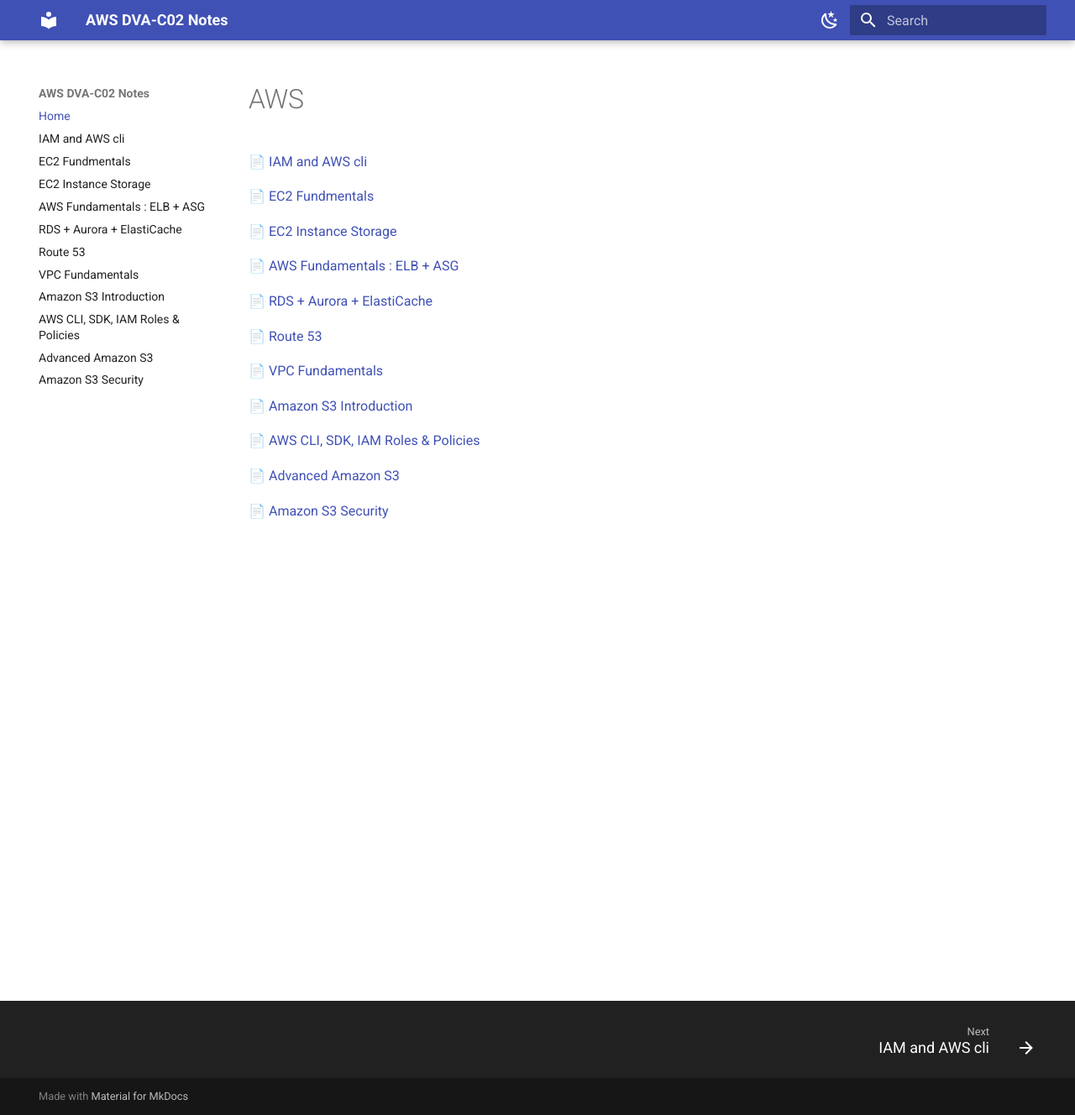
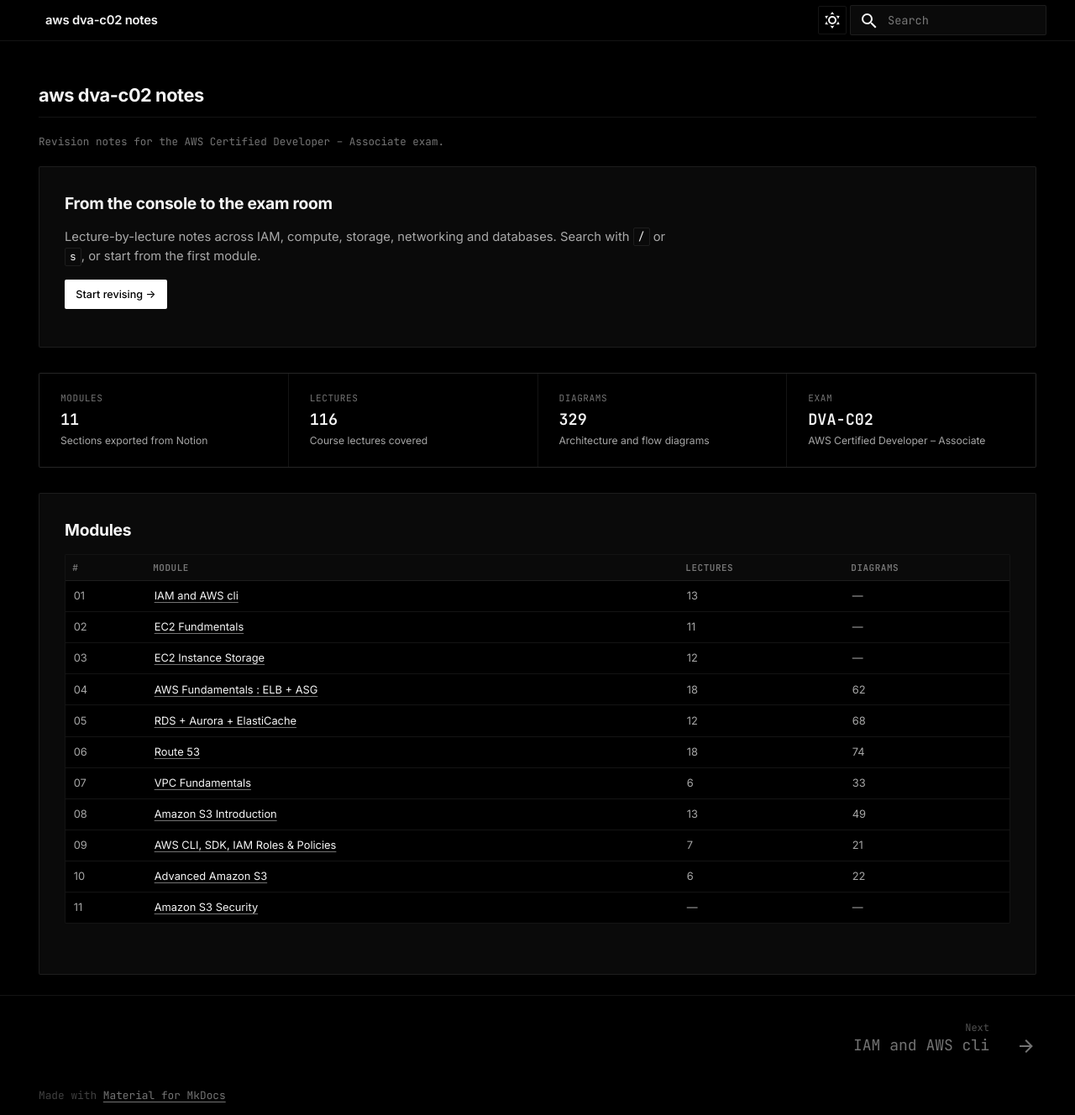
Before and after one commit to Bhaveshpetkar3/dva-c02-notes, an MkDocs documentation site: the page built from docs/index.md, in a window 1280 px wide and 1328 px high. Shown: the whole window at 84% size. Built offline with MkDocs 1.6.1 and Material for MkDocs 9.7.7, drawn with Linux system fonts in a browser that asks for light colours; a script that is not in the unit is left out.

Commit message:
Restyle site to match backend_guide theme
Self-hosted Inter/JetBrains Mono, AMOLED dark and cream light palettes,
monochrome Mermaid, and a dashboard-style home page generated by the exporter.

Co-Authored-By: Claude Opus 5.5 <noreply@anthropic.com>

```diff
--- a/docs/index.md
+++ b/docs/index.md
@@ -1,23 +1,50 @@
-# AWS
+---
+hide:
+  - navigation
+  - toc
+---
 
-📄 [IAM and AWS cli](iam-and-aws-cli.md)
+# aws dva-c02 notes
 
-📄 [EC2 Fundmentals](ec2-fundmentals.md)
+<p class="page-subtitle">Revision notes for the AWS Certified Developer – Associate exam.</p>
 
-📄 [EC2 Instance Storage](ec2-instance-storage.md)
+<div class="home-workspace" markdown>
 
-📄 [AWS Fundamentals : ELB + ASG](aws-fundamentals-elb-asg.md)
+<div class="hero-panel" markdown>
 
-📄 [RDS + Aurora + ElastiCache](rds-aurora-elasticache.md)
+## From the console to the exam room
 
-📄 [Route 53](route-53.md)
+Lecture-by-lecture notes across IAM, compute, storage, networking and databases. Search with `/` or `s`, or start from the first module.
 
-📄 [VPC Fundamentals](vpc-fundamentals.md)
+[Start revising →](iam-and-aws-cli.md){ .md-button .md-button--primary }
 
-📄 [Amazon S3 Introduction](amazon-s3-introduction.md)
+</div>
 
-📄 [AWS CLI, SDK, IAM Roles & Policies](aws-cli-sdk-iam-roles-policies.md)
+<div class="stats-grid">
+<div class="stat-box"><div class="stat-label">Modules</div><div class="stat-value">11</div><div class="stat-desc">Sections exported from Notion</div></div>
+<div class="stat-box"><div class="stat-label">Lectures</div><div class="stat-value">116</div><div class="stat-desc">Course lectures covered</div></div>
+<div class="stat-box"><div class="stat-label">Diagrams</div><div class="stat-value">329</div><div class="stat-desc">Architecture and flow diagrams</div></div>
+<div class="stat-box"><div class="stat-label">Exam</div><div class="stat-value">DVA-C02</div><div class="stat-desc">AWS Certified Developer – Associate</div></div>
+</div>
 
-📄 [Advanced Amazon S3](advanced-amazon-s3.md)
+<div class="hero-panel" markdown>
 
-📄 [Amazon S3 Security](amazon-s3-security.md)
+## Modules
+
+| # | Module | Lectures | Diagrams |
+| --- | --- | --- | --- |
+| 01 | [IAM and AWS cli](iam-and-aws-cli.md) | 13 | — |
+| 02 | [EC2 Fundmentals](ec2-fundmentals.md) | 11 | — |
+| 03 | [EC2 Instance Storage](ec2-instance-storage.md) | 12 | — |
+| 04 | [AWS Fundamentals : ELB + ASG](aws-fundamentals-elb-asg.md) | 18 | 62 |
+| 05 | [RDS + Aurora + ElastiCache](rds-aurora-elasticache.md) | 12 | 68 |
+| 06 | [Route 53](route-53.md) | 18 | 74 |
+| 07 | [VPC Fundamentals](vpc-fundamentals.md) | 6 | 33 |
+| 08 | [Amazon S3 Introduction](amazon-s3-introduction.md) | 13 | 49 |
+| 09 | [AWS CLI, SDK, IAM Roles & Policies](aws-cli-sdk-iam-roles-policies.md) | 7 | 21 |
+| 10 | [Advanced Amazon S3](advanced-amazon-s3.md) | 6 | 22 |
+| 11 | [Amazon S3 Security](amazon-s3-security.md) | — | — |
+
+</div>
+
+</div>
--- /dev/null
+++ b/docs/stylesheets/extra.css
@@ -0,0 +1,482 @@
+/* Minimal theme matching the backend_guide site: AMOLED dark, warm cream light,
+   Inter + JetBrains Mono, hairline borders, square corners. */
+
+@font-face {
+  font-family: "Inter";
+  src: url("../assets/fonts/inter.woff2") format("woff2");
+  font-weight: 100 900;
+  font-display: swap;
+}
+
+@font-face {
+  font-family: "JetBrains Mono";
+  src: url("../assets/fonts/jetbrains-mono.woff2") format("woff2");
+  font-weight: 100 800;
+  font-display: swap;
+}
+
+/* ─── Design tokens ─── */
+:root {
+  --md-text-font: "Inter";
+  --md-code-font: "JetBrains Mono";
+  --font-mono: "JetBrains Mono", ui-monospace, SFMono-Regular, Menlo, Consolas, monospace;
+  --radius: 2px;
+}
+
+[data-md-color-scheme="slate"] {
+  --bg-primary: #000000;
+  --bg-secondary: #0a0a0a;
+  --bg-tertiary: #141414;
+  --border-subtle: rgba(255, 255, 255, 0.08);
+  --border-accent: rgba(255, 255, 255, 0.16);
+  --text-primary: #f5f5f5;
+  --text-secondary: rgba(255, 255, 255, 0.65);
+  --text-muted: rgba(255, 255, 255, 0.45);
+  --text-faint: rgba(255, 255, 255, 0.25);
+  --text-inverse: #000000;
+  --accent-primary: #ffffff;
+}
+
+[data-md-color-scheme="default"] {
+  --bg-primary: #f7f7f4;
+  --bg-secondary: #f2f1ed;
+  --bg-tertiary: #ebeae5;
+  --border-subtle: rgba(38, 37, 30, 0.06);
+  --border-accent: rgba(38, 37, 30, 0.12);
+  --text-primary: #26251e;
+  --text-secondary: rgba(38, 37, 30, 0.6);
+  --text-muted: rgba(38, 37, 30, 0.4);
+  --text-faint: rgba(38, 37, 30, 0.2);
+  --text-inverse: #f7f7f4;
+  --accent-primary: #26251e;
+}
+
+/* Map tokens onto Material's variables. */
+[data-md-color-scheme="slate"],
+[data-md-color-scheme="default"] {
+  --md-default-bg-color: var(--bg-primary);
+  --md-default-fg-color: var(--text-primary);
+  --md-default-fg-color--light: var(--text-secondary);
+  --md-default-fg-color--lighter: var(--text-muted);
+  --md-default-fg-color--lightest: var(--border-accent);
+  --md-primary-fg-color: var(--bg-primary);
+  --md-primary-fg-color--light: var(--bg-secondary);
+  --md-primary-fg-color--dark: var(--bg-primary);
+  --md-primary-bg-color: var(--text-primary);
+  --md-primary-bg-color--light: var(--text-secondary);
+  --md-accent-fg-color: var(--text-primary);
+  --md-accent-fg-color--transparent: var(--bg-tertiary);
+  --md-accent-bg-color: var(--bg-primary);
+  --md-typeset-color: var(--text-primary);
+  --md-typeset-a-color: var(--text-primary);
+  --md-typeset-table-color: var(--border-subtle);
+  --md-typeset-table-color--light: var(--bg-tertiary);
+  --md-code-bg-color: var(--bg-secondary);
+  --md-code-fg-color: var(--text-primary);
+  --md-footer-bg-color: var(--bg-primary);
+  --md-footer-bg-color--dark: var(--bg-primary);
+  --md-footer-fg-color: var(--text-muted);
+  --md-footer-fg-color--light: var(--text-muted);
+  --md-footer-fg-color--lighter: var(--text-faint);
+  --md-shadow-z1: none;
+  --md-shadow-z2: none;
+  --md-shadow-z3: 0 8px 24px rgba(0, 0, 0, 0.2);
+
+  --md-mermaid-font-family: "Inter", sans-serif;
+  --md-mermaid-edge-color: var(--text-muted);
+  --md-mermaid-node-bg-color: var(--bg-tertiary);
+  --md-mermaid-node-fg-color: var(--border-accent);
+  --md-mermaid-label-bg-color: var(--bg-primary);
+  --md-mermaid-label-fg-color: var(--text-primary);
+  --md-mermaid-sequence-actor-bg-color: var(--bg-tertiary);
+  --md-mermaid-sequence-actor-fg-color: var(--text-primary);
+  --md-mermaid-sequence-actor-border-color: var(--border-accent);
+  --md-mermaid-sequence-actor-line-color: var(--text-faint);
+  --md-mermaid-sequence-actorman-bg-color: var(--bg-tertiary);
+  --md-mermaid-sequence-actorman-line-color: var(--text-muted);
+  --md-mermaid-sequence-box-bg-color: var(--bg-secondary);
+  --md-mermaid-sequence-box-fg-color: var(--text-primary);
+  --md-mermaid-sequence-label-bg-color: var(--bg-tertiary);
+  --md-mermaid-sequence-label-fg-color: var(--text-primary);
+  --md-mermaid-sequence-loop-bg-color: var(--bg-secondary);
+  --md-mermaid-sequence-loop-fg-color: var(--text-secondary);
+  --md-mermaid-sequence-loop-border-color: var(--border-accent);
+  --md-mermaid-sequence-message-fg-color: var(--text-primary);
+  --md-mermaid-sequence-message-line-color: var(--text-secondary);
+  --md-mermaid-sequence-note-bg-color: var(--bg-secondary);
+  --md-mermaid-sequence-note-fg-color: var(--text-secondary);
+  --md-mermaid-sequence-note-border-color: var(--border-accent);
+  --md-mermaid-sequence-number-bg-color: var(--accent-primary);
+  --md-mermaid-sequence-number-fg-color: var(--text-inverse);
+}
+
+body {
+  -webkit-font-smoothing: antialiased;
+  -moz-osx-font-smoothing: grayscale;
+}
+
+::-webkit-scrollbar { width: 6px; height: 6px; }
+::-webkit-scrollbar-track { background: var(--bg-primary); }
+::-webkit-scrollbar-thumb { background: var(--bg-tertiary); border-radius: var(--radius); }
+::-webkit-scrollbar-thumb:hover { background: var(--text-muted); }
+
+/* ─── Header ─── */
+.md-header {
+  border-bottom: 1px solid var(--border-subtle);
+}
+
+.md-header__topic:first-child {
+  font-size: 0.74rem;
+  font-weight: 600;
+  letter-spacing: -0.015em;
+  text-transform: lowercase;
+}
+
+.md-header__topic + .md-header__topic {
+  font-family: var(--font-mono);
+  font-size: 0.68rem;
+  color: var(--text-secondary);
+}
+
+.md-header__button.md-logo { display: none; }
+
+.md-header__option .md-header__button {
+  border: 1px solid var(--border-subtle);
+  border-radius: var(--radius);
+  padding: 0.2rem;
+  margin: 0 0.2rem;
+}
+.md-header__option .md-header__button:hover {
+  background: var(--bg-tertiary);
+  border-color: var(--border-accent);
+  opacity: 1;
+}
+
+.md-search__form {
+  background: var(--bg-secondary);
+  border: 1px solid var(--border-subtle);
+  border-radius: var(--radius);
+}
+.md-search__form:hover { background: var(--bg-tertiary); }
+.md-search__input {
+  font-family: var(--font-mono);
+  font-size: 0.68rem;
+}
+.md-search__input::placeholder { color: var(--text-muted); }
+.md-search__output,
+.md-search__scrollwrap { background: var(--bg-primary); }
+.md-search-result__meta {
+  background: var(--bg-secondary);
+  color: var(--text-muted);
+  font-family: var(--font-mono);
+  font-size: 0.6rem;
+}
+.md-search-result mark { color: var(--text-primary); text-decoration: underline; }
+
+/* ─── Sidebars ─── */
+.md-nav {
+  font-family: var(--font-mono);
+  font-size: 0.66rem;
+}
+
+.md-nav__link {
+  color: var(--text-muted);
+  transition: color 0.1s ease;
+}
+.md-nav__link:hover,
+.md-nav__link:focus,
+.md-nav__item .md-nav__link--active {
+  color: var(--text-primary);
+}
+
+.md-sidebar--primary .md-nav__item--active > .md-nav__link {
+  font-weight: 600;
+}
+
+.md-nav__title {
+  font-family: var(--font-mono);
+  font-size: 0.6rem;
+  font-weight: 600;
+  text-transform: uppercase;
+  letter-spacing: 0.05em;
+  color: var(--text-muted);
+  box-shadow: none;
+}
+
+.md-nav--secondary > .md-nav__title {
+  border-bottom: 1px solid var(--border-subtle);
+  margin-bottom: 0.4rem;
+}
+
+/* "Table of contents" -> "On this page" */
+.md-nav--secondary > .md-nav__title {
+  font-size: 0;
+}
+.md-nav--secondary > .md-nav__title::after {
+  content: "On this page";
+  font-size: 0.6rem;
+}
+.md-nav--secondary > .md-nav__title .md-nav__icon {
+  font-size: 0.6rem;
+}
+
+/* ─── Content typography ─── */
+.md-typeset {
+  font-size: 0.74rem;
+  line-height: 1.7;
+}
+
+.md-typeset h1,
+.md-typeset h2,
+.md-typeset h3,
+.md-typeset h4,
+.md-typeset h5 {
+  color: var(--text-primary);
+  letter-spacing: -0.015em;
+}
+
+.md-typeset h1 {
+  font-size: 1.47em;
+  font-weight: 700;
+  letter-spacing: -0.02em;
+  margin: 0 0 1.5em;
+  padding-bottom: 0.55em;
+  border-bottom: 1px solid var(--border-subtle);
+  animation: fadeDown 0.3s ease-out;
+}
+
+.md-typeset h2 {
+  font-size: 1.36em;
+  font-weight: 700;
+  margin: 2.5em 0 1em;
+  padding-bottom: 0.4em;
+  border-bottom: 1px solid var(--border-subtle);
+}
+
+.md-typeset h3 {
+  font-size: 1.14em;
+  font-weight: 600;
+  margin: 1.75em 0 0.75em;
+}
+
+.md-typeset h4,
+.md-typeset h5 {
+  font-size: 1em;
+  font-weight: 600;
+  margin: 1.25em 0 0.5em;
+  text-transform: none;
+  color: var(--text-primary);
+}
+
+.md-typeset a {
+  text-decoration: underline;
+  text-underline-offset: 3px;
+  text-decoration-color: var(--text-muted);
+  transition: text-decoration-color 0.1s ease;
+}
+.md-typeset a:hover {
+  color: var(--text-primary);
+  text-decoration-color: var(--text-primary);
+}
+.md-typeset .headerlink {
+  text-decoration: none;
+  color: var(--text-faint);
+}
+
+.md-typeset hr {
+  border-bottom: 1px solid var(--border-subtle);
+  margin: 2em 0;
+}
+
+.md-typeset blockquote {
+  margin: 1.25em 0;
+  padding: 0.75em 1em;
+  border-left: 2px solid var(--border-accent);
+  background: var(--bg-secondary);
+  color: var(--text-secondary);
+  font-size: 0.96em;
+}
+.md-typeset blockquote > :first-child { margin-top: 0; }
+.md-typeset blockquote > :last-child { margin-bottom: 0; }
+
+/* ─── Tables ─── */
+.md-typeset__table {
+  width: 100%;
+}
+
+.md-typeset table:not([class]) {
+  display: table;
+  width: 100%;
+  font-size: 0.87em;
+  border: 1px solid var(--border-subtle);
+  border-radius: var(--radius);
+  border-collapse: separate;
+  border-spacing: 0;
+}
+
+.md-typeset table:not([class]) th {
+  font-family: var(--font-mono);
+  font-size: 0.85em;
+  font-weight: 600;
+  text-transform: uppercase;
+  letter-spacing: 0.05em;
+  color: var(--text-muted);
+  background: var(--bg-secondary);
+  border-bottom: 1px solid var(--border-subtle);
+  padding: 0.55em 0.75em;
+  min-width: 0;
+}
+
+.md-typeset table:not([class]) td {
+  color: var(--text-secondary);
+  border-top: none;
+  border-bottom: 1px solid var(--border-subtle);
+  padding: 0.55em 0.75em;
+  vertical-align: top;
+}
+.md-typeset table:not([class]) tr:last-child td { border-bottom: none; }
+.md-typeset table:not([class]) tbody tr:hover { background: var(--bg-tertiary); box-shadow: none; }
+.md-typeset table:not([class]) td strong { color: var(--text-primary); }
+
+/* ─── Code ─── */
+.md-typeset code {
+  font-size: 0.86em;
+  padding: 0.1em 0.4em;
+  border: 1px solid var(--border-subtle);
+  border-radius: var(--radius);
+}
+
+.md-typeset pre > code {
+  padding: 1em;
+  border: 1px solid var(--border-subtle);
+  font-size: 0.9em;
+  line-height: 1.5;
+}
+
+.md-typeset pre {
+  border-radius: var(--radius);
+}
+
+.md-clipboard { color: var(--text-faint); }
+.md-clipboard:hover { color: var(--text-primary); }
+
+/* ─── Mermaid ─── */
+.md-typeset .mermaid {
+  margin: 1.25em 0;
+  padding: 1em;
+  background: var(--bg-secondary);
+  border: 1px solid var(--border-subtle);
+  border-radius: var(--radius);
+}
+
+/* ─── Footer ─── */
+.md-footer {
+  border-top: 1px solid var(--border-subtle);
+}
+.md-footer__title,
+.md-footer__direction,
+.md-copyright {
+  font-family: var(--font-mono);
+}
+.md-footer__direction { font-size: 0.6rem; color: var(--text-muted); }
+.md-footer-meta { background: var(--bg-primary); }
+
+/* ─── Home dashboard ─── */
+.home-workspace {
+  display: flex;
+  flex-direction: column;
+  gap: 1.5rem;
+  animation: fadeUp 0.35s ease-out;
+}
+
+.hero-panel {
+  padding: 1.5rem;
+  background: var(--bg-secondary);
+  border: 1px solid var(--border-subtle);
+  border-radius: var(--radius);
+}
+
+.md-typeset .hero-panel h2 {
+  margin: 0 0 0.5em;
+  padding: 0;
+  border: none;
+  font-size: 1.3em;
+}
+
+.md-typeset .hero-panel p {
+  color: var(--text-secondary);
+  max-width: 720px;
+  line-height: 1.6;
+}
+
+.page-subtitle {
+  font-family: var(--font-mono);
+  font-size: 0.85em;
+  color: var(--text-muted);
+  margin-top: -1.2em;
+  margin-bottom: 1.5em;
+}
+
+.md-typeset .md-button {
+  font-size: 0.85em;
+  font-weight: 500;
+  padding: 0.45em 0.9em;
+  border-radius: var(--radius);
+  text-decoration: none;
+}
+.md-typeset .md-button--primary {
+  background: var(--accent-primary);
+  border-color: var(--accent-primary);
+  color: var(--text-inverse);
+}
+.md-typeset .md-button--primary:hover {
+  background: var(--accent-primary);
+  border-color: var(--accent-primary);
+  color: var(--text-inverse);
+  opacity: 0.85;
+}
+
+.stats-grid {
+  display: grid;
+  grid-template-columns: repeat(auto-fit, minmax(160px, 1fr));
+  gap: 1px;
+  background: var(--border-subtle);
+  border: 1px solid var(--border-subtle);
+  border-radius: var(--radius);
+  overflow: hidden;
+}
+
+.stat-box {
+  background: var(--bg-primary);
+  padding: 1rem 1.25rem;
+}
+.stat-label {
+  font-family: var(--font-mono);
+  font-size: 0.75em;
+  text-transform: uppercase;
+  letter-spacing: 0.05em;
+  color: var(--text-muted);
+}
+.stat-value {
+  font-family: var(--font-mono);
+  font-size: 1.25em;
+  font-weight: 600;
+  color: var(--text-primary);
+}
+.stat-desc {
+  font-size: 0.82em;
+  color: var(--text-secondary);
+}
+
+@keyframes fadeDown {
+  from { opacity: 0; transform: translateY(-6px); }
+  to { opacity: 1; transform: translateY(0); }
+}
+@keyframes fadeUp {
+  from { opacity: 0; transform: translateY(6px); }
+  to { opacity: 1; transform: translateY(0); }
+}
+
+@media (max-width: 600px) {
+  .stats-grid { grid-template-columns: 1fr 1fr; }
+}
```
Also changed, not shown: mkdocs.base.yml (+11 -6 lines), docs/assets/fonts/inter.woff2 (added), docs/assets/fonts/jetbrains-mono.woff2 (added), 1 other file.
